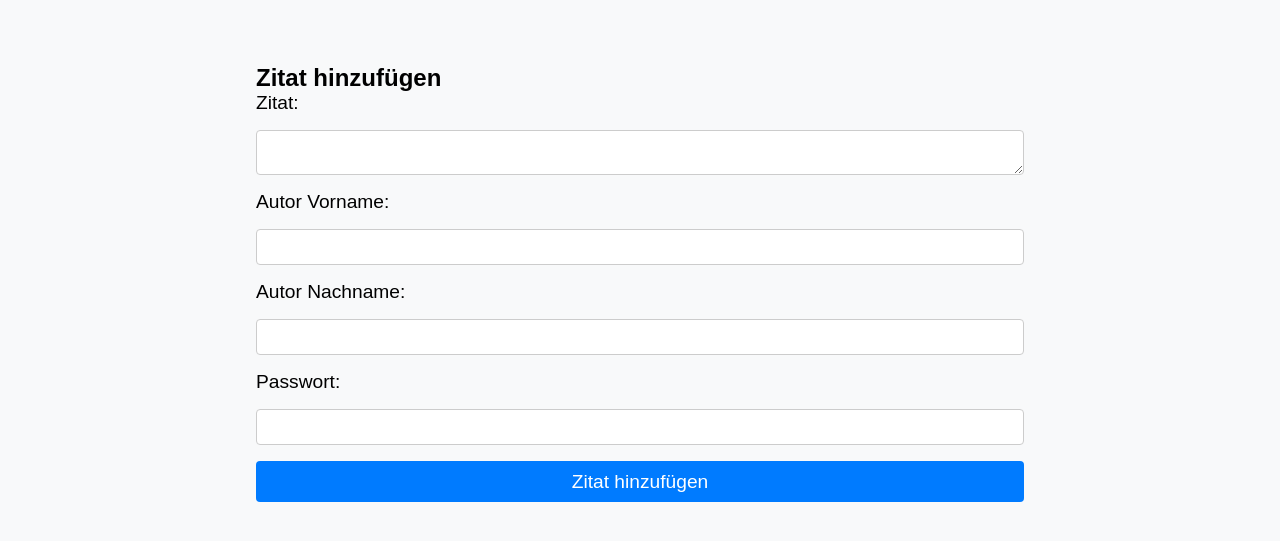
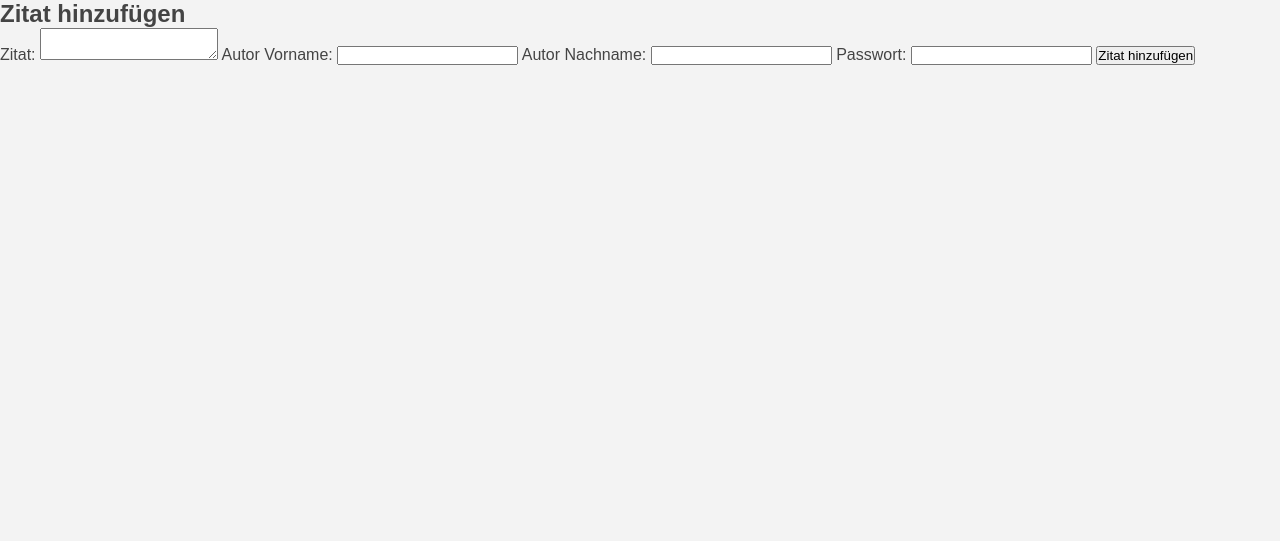
Before and after one commit to aheeb/Fehr_Informatikprojekt, a PHP site: page /addzitat.html in a window 1280 px wide. Shown: the top 541 px of the page. Run offline with PHP 8.4, Linux system fonts and the light colour scheme; data that the repository does not hold is empty.

Commit message:
bessere Styles

```diff
--- a/style.css
+++ b/style.css
@@ -1,37 +1,50 @@
-*{
+* {
   box-sizing: border-box;
   padding: 0;
   margin: 0;
 }
-body{
-  font-family: arial;
-  background-color: #f8f9fa;
+
+body {
+  font-family: 'Arial', sans-serif;
+  background-color: #f3f3f3;
+  color: #444;
 }
+
 .container {
   display: flex;
   justify-content: center;
   align-items: center;
-  min-height: 100vh;
+  height: 100vh;
   padding: 1rem;
+  background: linear-gradient(to bottom right, #ff7f00, #ff5500);
 }
+
 .quote-box {
   background-color: #ffffff;
   padding: 2rem;
   border-radius: 8px;
   box-shadow: 0 2px 10px rgba(0, 0, 0, 0.1);
   text-align: center;
+  max-width: 800px;
+  width: 100%;
 }
-#quote{
-  font-size: 1.5em;
+
+#quote {
+  font-size: 2em;
   font-weight: bold;
-  margin-bottom: 0.5em;
+  margin-bottom: 1em;
+  color: #333;
 }
-a{
+
+a {
   text-decoration: none;
   color: black;
 }
+
 #author {
-  font-size: 1.2em;
+  font-size: 1.5em;
+  font-weight: lighter;
+  color: #666;
 }
 
 .fade-in {
@@ -60,51 +73,8 @@ a{
   }
 }
 
-form {
-  display: flex;
-  flex-direction: column;
-  gap: 1rem;
-}
-
-label {
-  font-size: 1.2em;
-}
-
-textarea, input {
-  padding: 0.5em;
-  font-size: 1em;
-  border: 1px solid #ccc;
-  border-radius: 4px;
-}
-
-button {
-  padding: 0.5em 1em;
-  font-size: 1.2em;
-  cursor: pointer;
-  background-color: #007bff;
-  color: #ffffff;
-  border: none;
-  border-radius: 4px;
-  transition: background-color 0.2s;
-}
-
-button:hover {
-  background-color: #0056b3;
-}
-
-#form-message {
-  margin-top: 1rem;
-  font-size: 1.2em;
-}
-
-.form-container {
-  width: 60%;
-  margin: 0 auto;
-  margin-top: 5%;
-}
-
 @media screen and (max-width:960px) {
-  .form-container {
-      width: 100%;
+  .quote-box {
+      margin: 2em;
   }
 }
```
